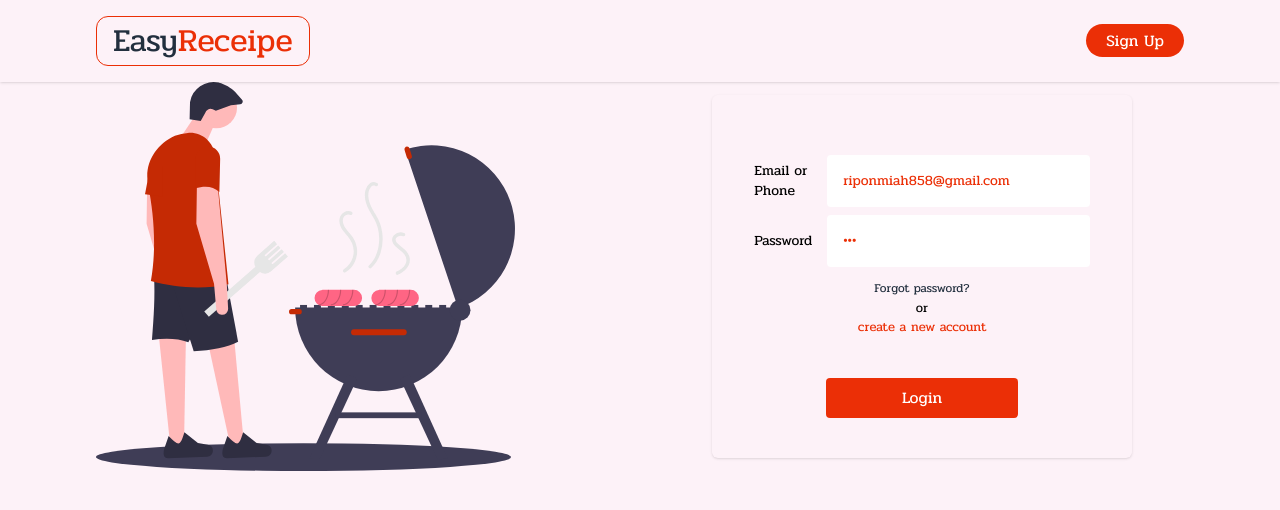
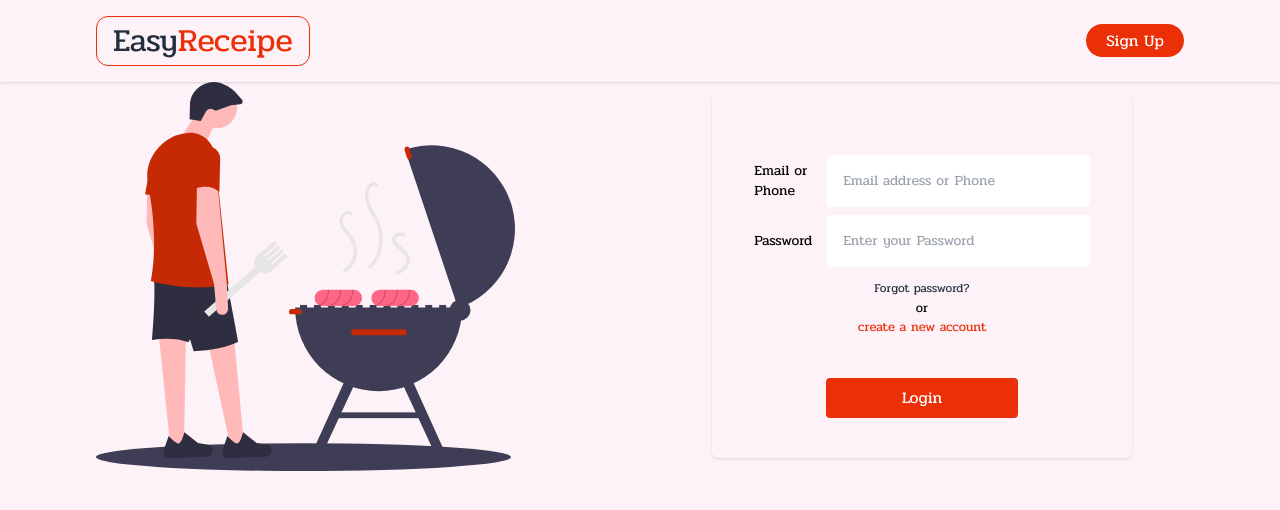
Before and after one commit to Deveripon/easyReceipe-react, a React (Vite) app: page /accounts/login in a window 1280 px wide. Shown: the top 510 px of the page. Built offline with nearby package versions, Linux system fonts and the light colour scheme.

Commit message:
bug fixed

```diff
--- a/src/pages/auth/components/LoginForm/LoginForm.jsx
+++ b/src/pages/auth/components/LoginForm/LoginForm.jsx
@@ -1,11 +1,11 @@
 import { useState } from "react";
 import { Link } from "react-router-dom";
-import toast from "react-hot-toast";
+import { toast } from "react-hot-toast";
 
 const LoginForm = () => {
     const [formData, setFormData] = useState({
-        userId: "riponmiah858@gmail.com",
-        password: "123",
+        userId: "",
+        password: "",
     });
     const handleFormData = (e) => {
         setFormData((prevState) => ({
```
